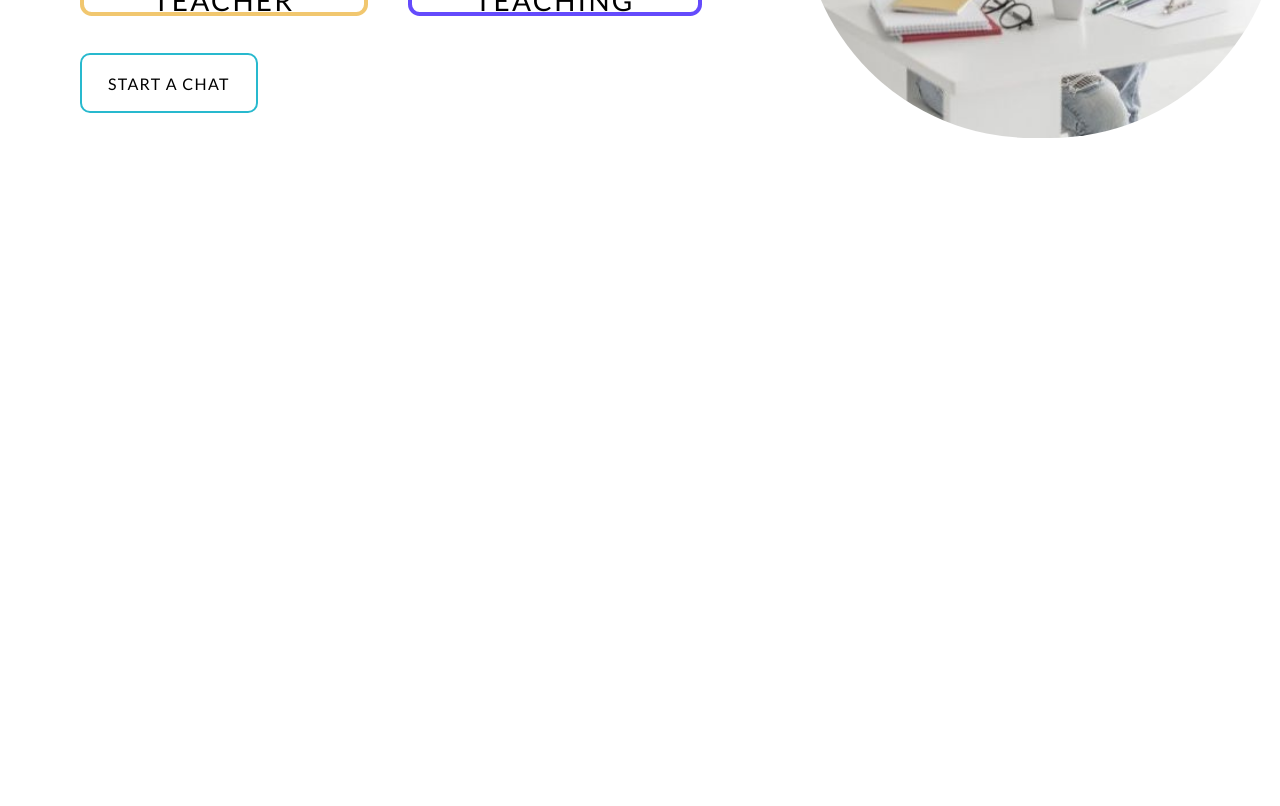
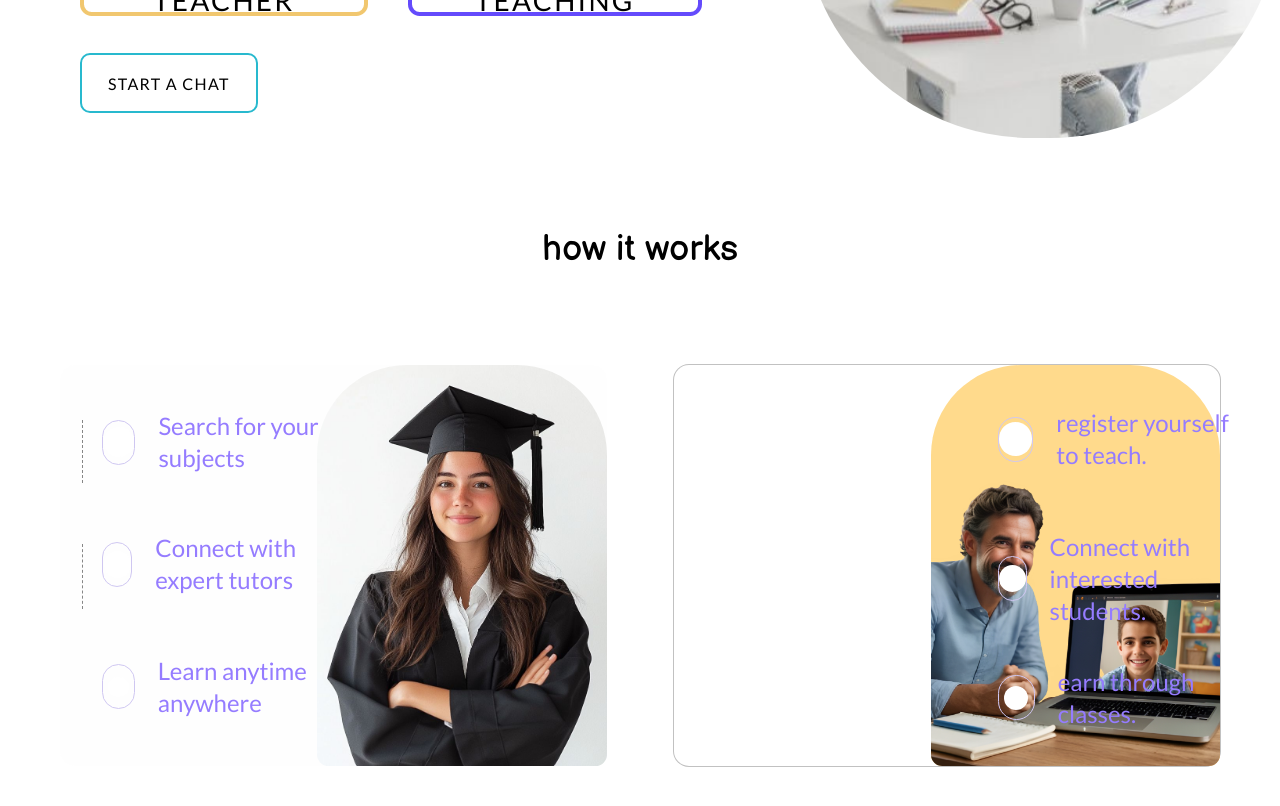
Before and after one commit to pranavdhawan/meritifi, a Next.js app: page /landing in a window 1280 px wide. Shown: the part 680-1486 px from the top of the page. Before the commit the page ends 818 px from the top, so only its background shows below. Built offline with nearby package versions, Linux system fonts and the light colour scheme.

Commit message:
feat(landing): implement How It Works section with backgrounds and floating elements

```diff
--- a/src/app/landing/page.tsx
+++ b/src/app/landing/page.tsx
@@ -53,6 +53,69 @@ export default function Landing() {
       </section>
 
       {/* how it works */}
+      <section className="w-[1440px] max-w-full mx-auto" style={{ height: 768 }}>
+        <h2 className="font-display text-[36px] leading-[1.2] text-center pt-[90px]">how it works</h2>
+        <div className="mt-[94px] px-[60px] flex gap-[67px]">
+          {/* left (students) */}
+          <div className="relative w-[604.5px] h-[401.25px] rounded-[15px] backdrop-blur-[16px]" style={{ background: 'rgba(254,254,254,0.7)' }}>
+            {/* purple dots and lines per figma */}
+            <div className="absolute left-[21.75px] top-[54.75px] w-px h-[63px]" style={{ borderLeft: '1.5px dashed #868686' }} />
+            <div className="absolute left-[21.75px] top-[178.5px] w-[0.75px] h-[65.25px]" style={{ borderLeft: '1.5px dashed #868686' }} />
+            <div className="absolute left-[42px] top-[45px] w-[240px] h-[297.5px]">
+              <div className="absolute left-0 top-0 flex items-center gap-[23px]">
+                <div className="w-[45px] h-[45px] rounded-[25.5px] border border-[#CFC7F1] flex items-center justify-center">
+                  <div className="w-[30px] h-[30px] rounded-full bg-white" />
+                </div>
+                <span className="ds-body-1 text-[#957CFF]">Search for your subjects</span>
+              </div>
+              <div className="absolute left-0 top-[122.25px] flex items-center gap-[23px]">
+                <div className="w-[45px] h-[45px] rounded-[25.5px] border border-[#CFC7F1] flex items-center justify-center">
+                  <div className="w-[27px] h-[27px] rounded-full bg-white" />
+                </div>
+                <span className="ds-body-1 text-[#957CFF]">Connect with expert tutors</span>
+              </div>
+              <div className="absolute left-0 top-[244.5px] flex items-center gap-[23px]">
+                <div className="w-[45px] h-[45px] rounded-[25.5px] border border-[#CFC7F1] flex items-center justify-center">
+                  <div className="w-[20.25px] h-[20.25px] rounded-full bg-white" />
+                </div>
+                <span className="ds-body-1 text-[#957CFF]">Learn anytime anywhere</span>
+              </div>
+            </div>
+            <div className="absolute right-0 top-0 w-[289.5px] h-[401.25px] rounded-[90px_90px_11.46px_11.46px] overflow-hidden">
+              <img src="/assets/how-left.png" alt="Student" className="w-full h-full object-cover" />
+            </div>
+          </div>
+
+          {/* right (teachers) */}
+          <div className="relative w-[604.5px] h-[401.25px] rounded-[15px] bg-white shadow-[0_0_0_1px_#C1C1C1]">
+            <div className="absolute right-0 top-0 w-[289.5px] h-[401.25px] bg-[#FFDA8C] rounded-[90px_90px_11.25px_11.25px] overflow-hidden">
+              <img src="/assets/how-right.png" alt="Teacher" className="w-full h-full object-cover" />
+            </div>
+            <div className="absolute left-[324px] top-[42px] w-[240px] h-[311.75px]">
+              <div className="absolute left-0 top-0 flex items-center gap-[23px]">
+                <div className="w-[45px] h-[45px] rounded-[25.5px] border border-[#CFC7F1] flex items-center justify-center">
+                  <div className="w-[33.75px] h-[33.75px] rounded-full bg-white" />
+                </div>
+                <span className="ds-body-1 text-[#957CFF]">register yourself to teach.</span>
+              </div>
+              <div className="absolute left-0 top-[123.75px] flex items-center gap-[23px]">
+                <div className="w-[45px] h-[45px] rounded-[25.5px] border border-[#CFC7F1] flex items-center justify-center">
+                  <div className="w-[27px] h-[27px] rounded-full bg-white" />
+                </div>
+                <span className="ds-body-1 text-[#957CFF]">Connect with interested students.</span>
+              </div>
+              <div className="absolute left-0 top-[258.75px] flex items-center gap-[23px]">
+                <div className="w-[45px] h-[45px] rounded-[25.5px] border border-[#CFC7F1] flex items-center justify-center">
+                  <div className="w-[23.28px] h-[23.28px] rounded-full bg-white" />
+                </div>
+                <span className="ds-body-1 text-[#957CFF]">earn through classes.</span>
+              </div>
+            </div>
+          </div>
+        </div>
+      </section>
+
+      {/* how it works */}
       <section className="w-[1440px] max-w-full mx-auto" />
 
       {/* dashboard */}
```
Also changed, not shown: public/assets/how-left.png (added), public/assets/how-right.png (added).
